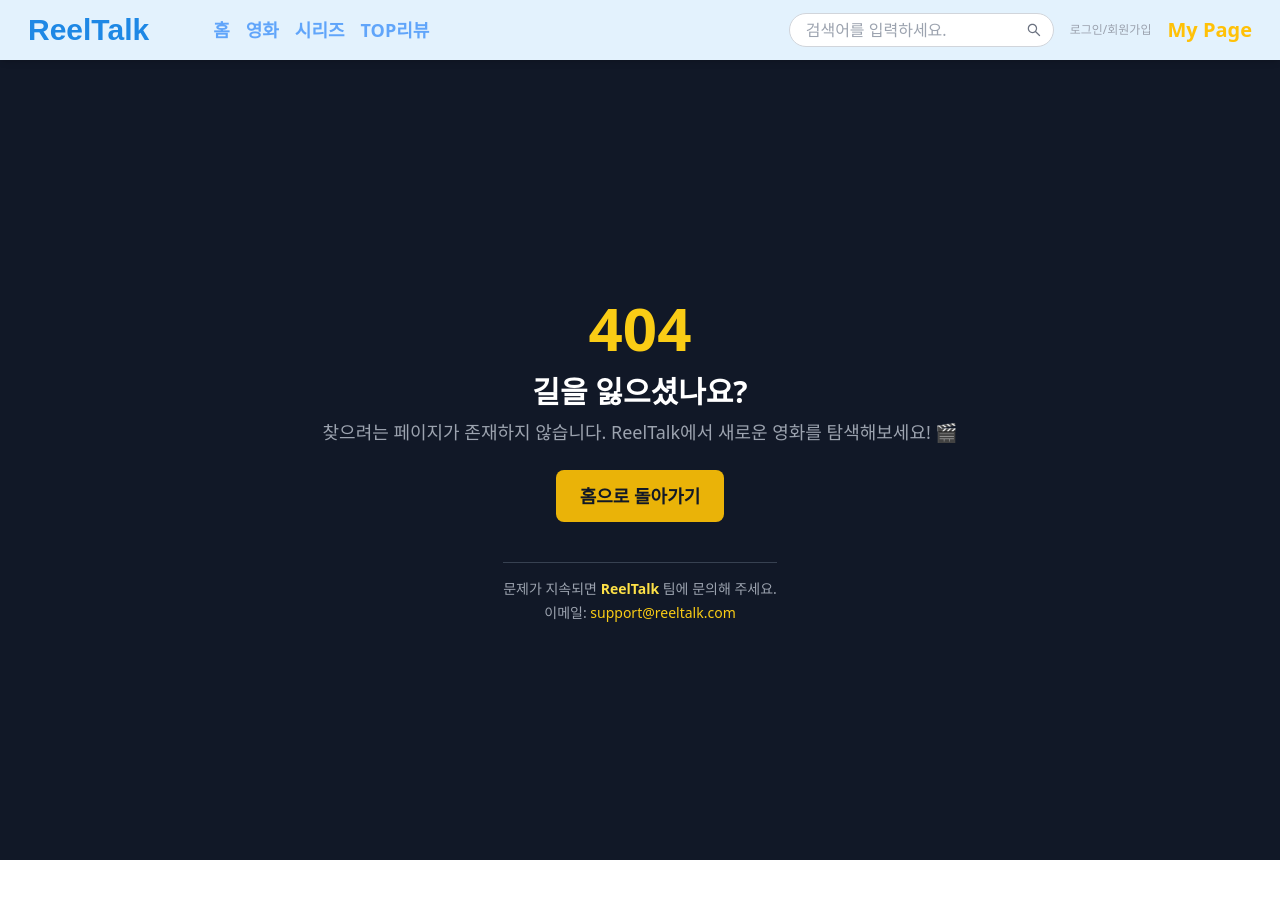
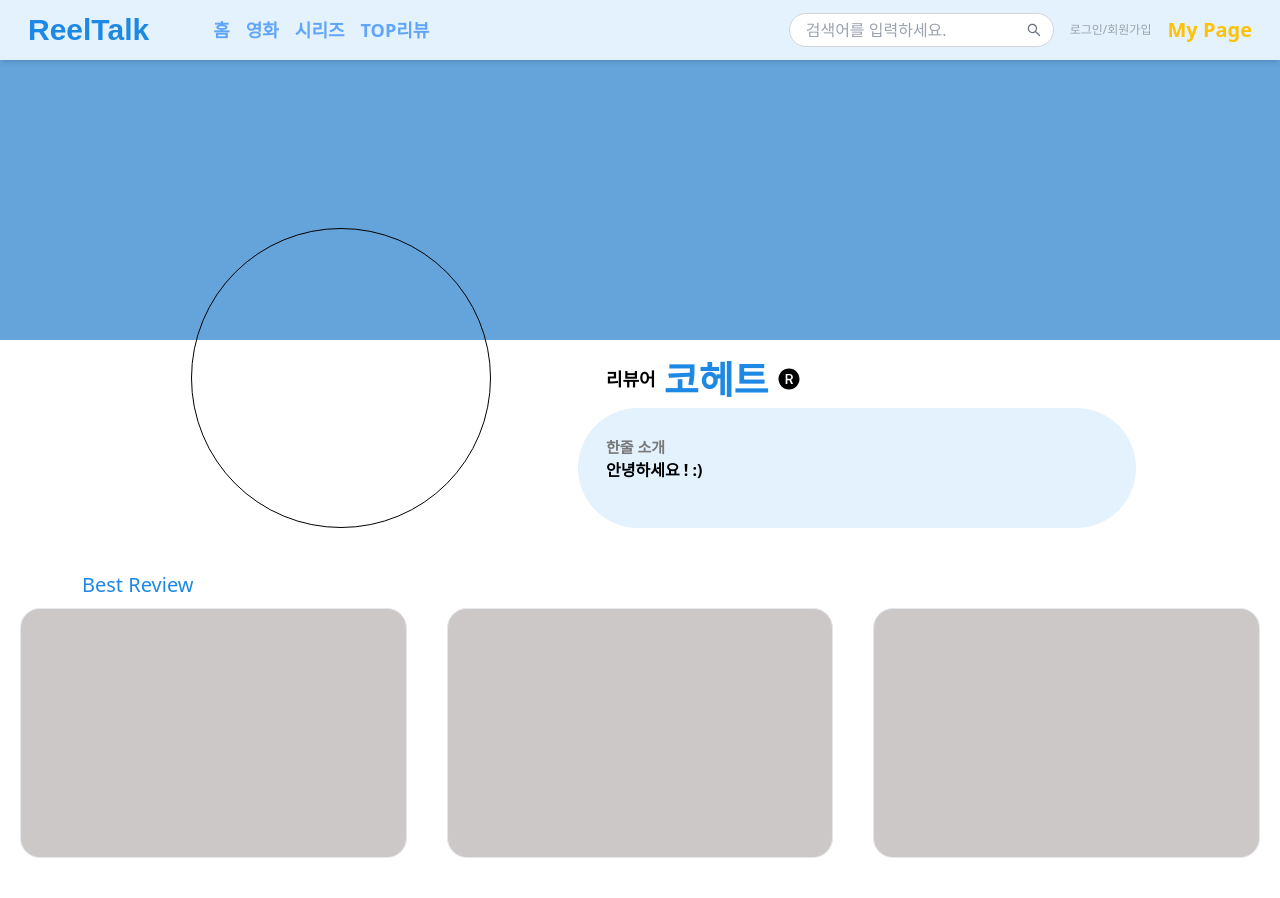
Before and after one commit to TEAM-ALOM/reeltalk-fe, a Next.js app: page /reviewer-my-page in a window 1280 px wide. Before the commit this address had no page. Before the commit the page ends 860 px from the top, so only its background shows below. Built offline with nearby package versions, Linux system fonts and the light colour scheme; a web font is replaced by a local one.

Commit message:
리뷰어 마이페이지 생성 및 작업
전체적 레이아웃 작업

```diff
--- /dev/null
+++ b/app/reviewer-my-page/page.tsx
@@ -0,0 +1,53 @@
+import React from "react";
+import { FaPlus } from "react-icons/fa6";
+import { AiFillTrademarkCircle } from "react-icons/ai";
+import { GiSevenPointedStar } from "react-icons/gi";
+
+export default function ReviewerMyPage() {
+    return (
+        <main className="flex flex-col justify-center items-center w-full relative">
+            {/* 파란색 영역*/}
+            <div className="w-full h-full min-h-[280px] lg:min-h-[280px] bg-[#64A4DB] flex flex-col justify-between relative">
+
+            </div>
+            {/* 프로필 이미지 영역*/}
+            <div className="absolute min-h-[300px] w-full h-40 top-[20%] grid grid-cols-[90%_10%] z-10 md:px-5 sm:px-5">
+
+                <div className="w-full h-full grid lg:grid-cols-2 md:grid-cols-1 md:place-items-center">
+                    {/*<Image src="/img/profile.png" alt="프로필 이미지" width={100} height={100} /> */}
+                    {/* 프로필*/}
+                    <div className="border border-black border-3 max-w-[300px] max-h-[300px] min-w-[300px] ml-[15%] min-h-[300px] w-[15vw] h-[15vw] rounded-full aspect-square self-start flex-grow-0"/>
+
+                    {/* 리뷰어 및 한줄소개*/}
+                    <div className="h-full w-full grid grid-rows-[1fr_auto_auto]">
+                        <div></div>
+                        <div className="flex items-center items-center space-x-2">
+                            <div className="text-[18px] font-semibold pl-7">리뷰어</div>
+                            <div className="text-[38px] font-semibold text-[#1E88E5]">코헤트</div>
+                            <AiFillTrademarkCircle className="w-6 h-6"/>
+                        </div>
+                        <div className="rounded-[70px] bg-[#E3F2FD] w-full min-h-[120px] p-7 flex-grow">
+                            <div className="text-[15px] text-[#787878] font-semibold">한줄 소개</div>
+                            <div className="text-[16px] font-semibold">안녕하세요 ! :)</div>
+                        </div>
+                    </div>
+                </div>
+            </div>
+
+            {/* 하얀색 영역*/}
+            <div className="w-full lg:pt-[230px] md:pt-[400px] md:px-5 sm:pt-[400px] flex flex-col gap-4">
+
+                {/* Best Review*/}
+                <div className="w-full min-h-[250px] flex flex-col mb-8">
+                    <div className="text-[#1E88E5] text-[20px] px-[5%]">Best Review</div>
+                    <div className="w-full h-full py-2 flex justify-center items-center gap-10">
+                        <div className="lg:w-[425px] lg:h-[250px] md:w-[300px] md:h-[200px] sm:w-[180px] sm:h-[130px] bg-[#CDC8C8] border rounded-[20px]"></div>
+                        <div className="lg:w-[425px] lg:h-[250px] md:w-[300px] md:h-[200px] sm:w-[180px] sm:h-[130px] bg-[#CDC8C8] border rounded-[20px]"></div>
+                        <div className="lg:w-[425px] lg:h-[250px] md:w-[300px] md:h-[200px] sm:w-[180px] sm:h-[130px] bg-[#CDC8C8] border rounded-[20px]"></div>
+                    </div>
+                </div>
+            </div>
+
+        </main>
+    )
+}
```
